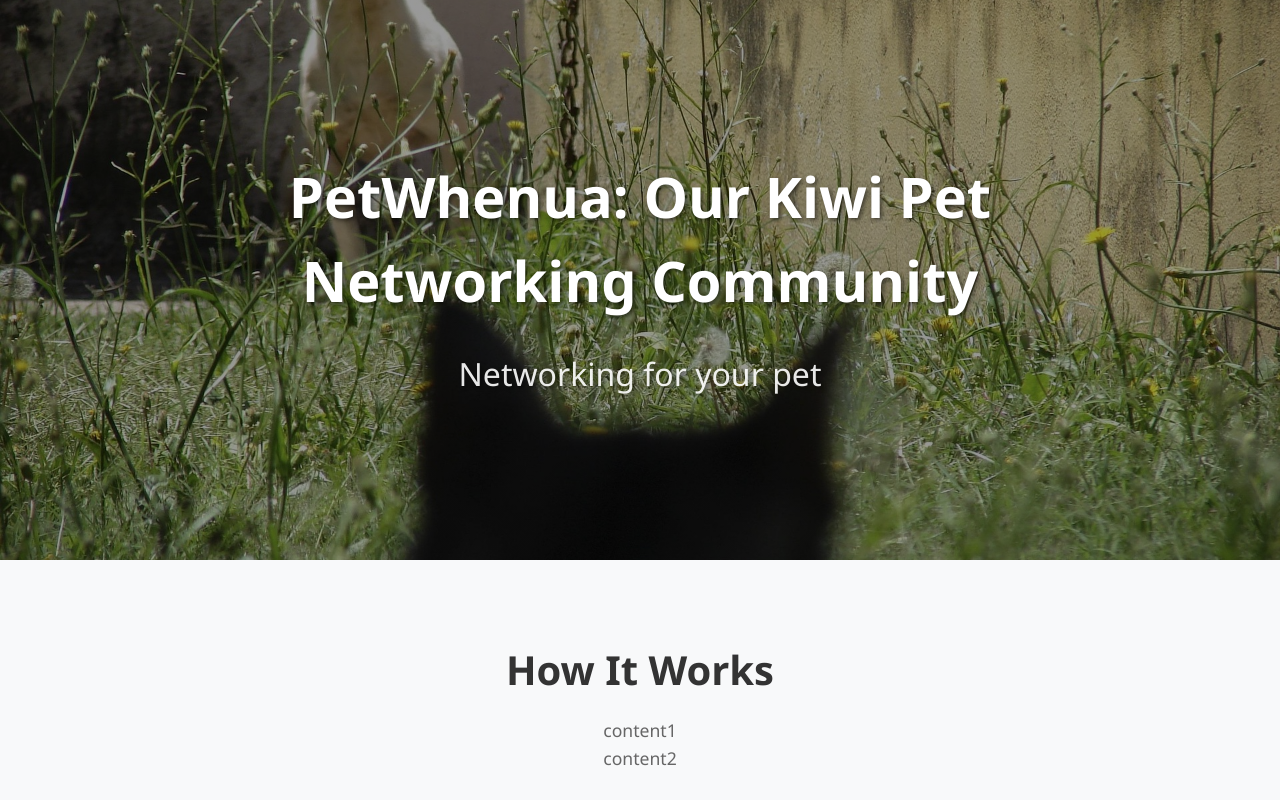
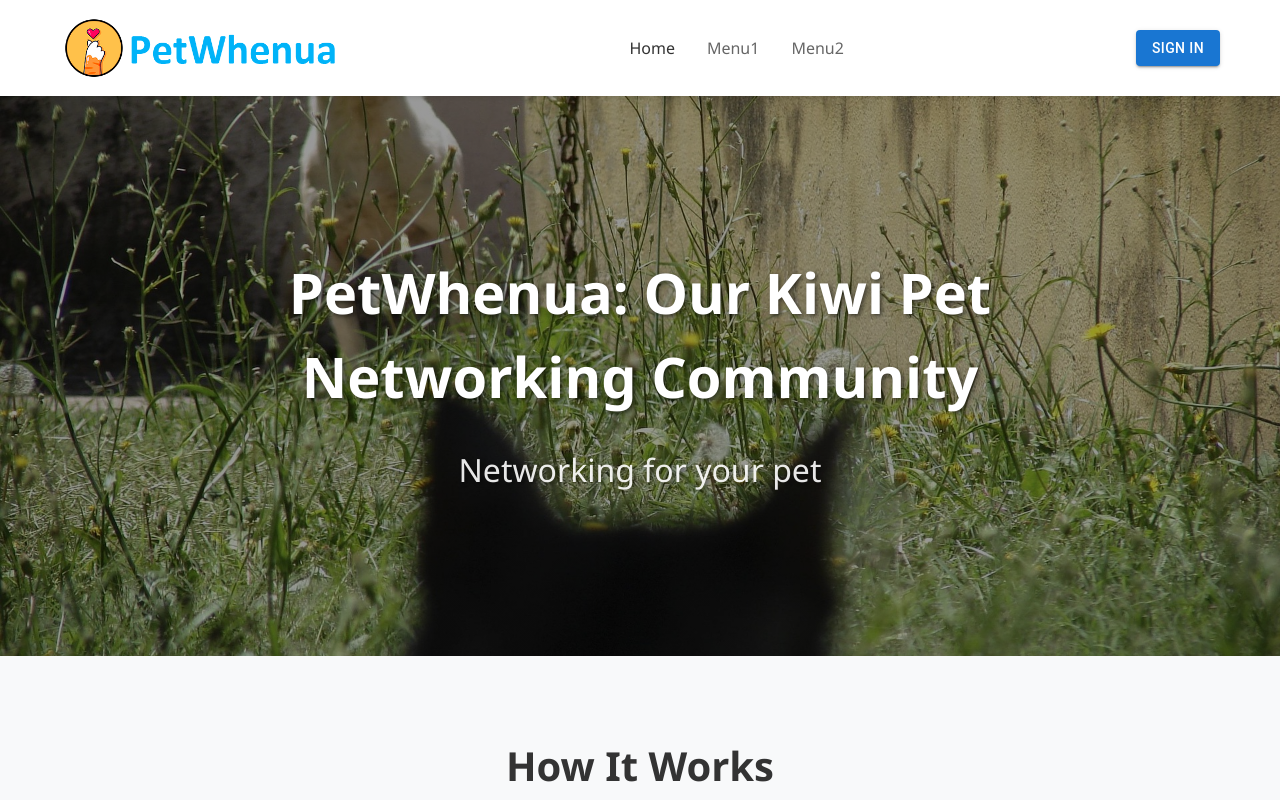
Before and after one commit to tongye-nz/PetWhenua, a React (Vite) app in the folder react-app/: page / in a window 1280 px wide. Shown: the top 800 px of the page. Built offline with nearby package versions, Linux system fonts and the light colour scheme.

Commit message:
added layout

```diff
--- a/react-app/src/App.tsx
+++ b/react-app/src/App.tsx
@@ -1,4 +1,5 @@
 import { BrowserRouter as Router, Routes, Route } from 'react-router-dom';
+import Layout from './components/Layout/Layout.tsx';
 import Home from './pages/Home.tsx';
 import Login from './pages/login.tsx';
 import Register from './pages/register.tsx';
@@ -7,11 +8,13 @@ import './App.css';
 function App() {
   return (
     <Router>
-      <Routes>
-        <Route path="/" element={<Home />} />
-        <Route path="/login" element={<Login />} />
-        <Route path="/register" element={<Register />} />
-      </Routes>
+      <Layout>
+        <Routes>
+          <Route path="/" element={<Home />} />
+          <Route path="/login" element={<Login />} />
+          <Route path="/register" element={<Register />} />
+        </Routes>
+      </Layout>
     </Router>
   );
 }
```
